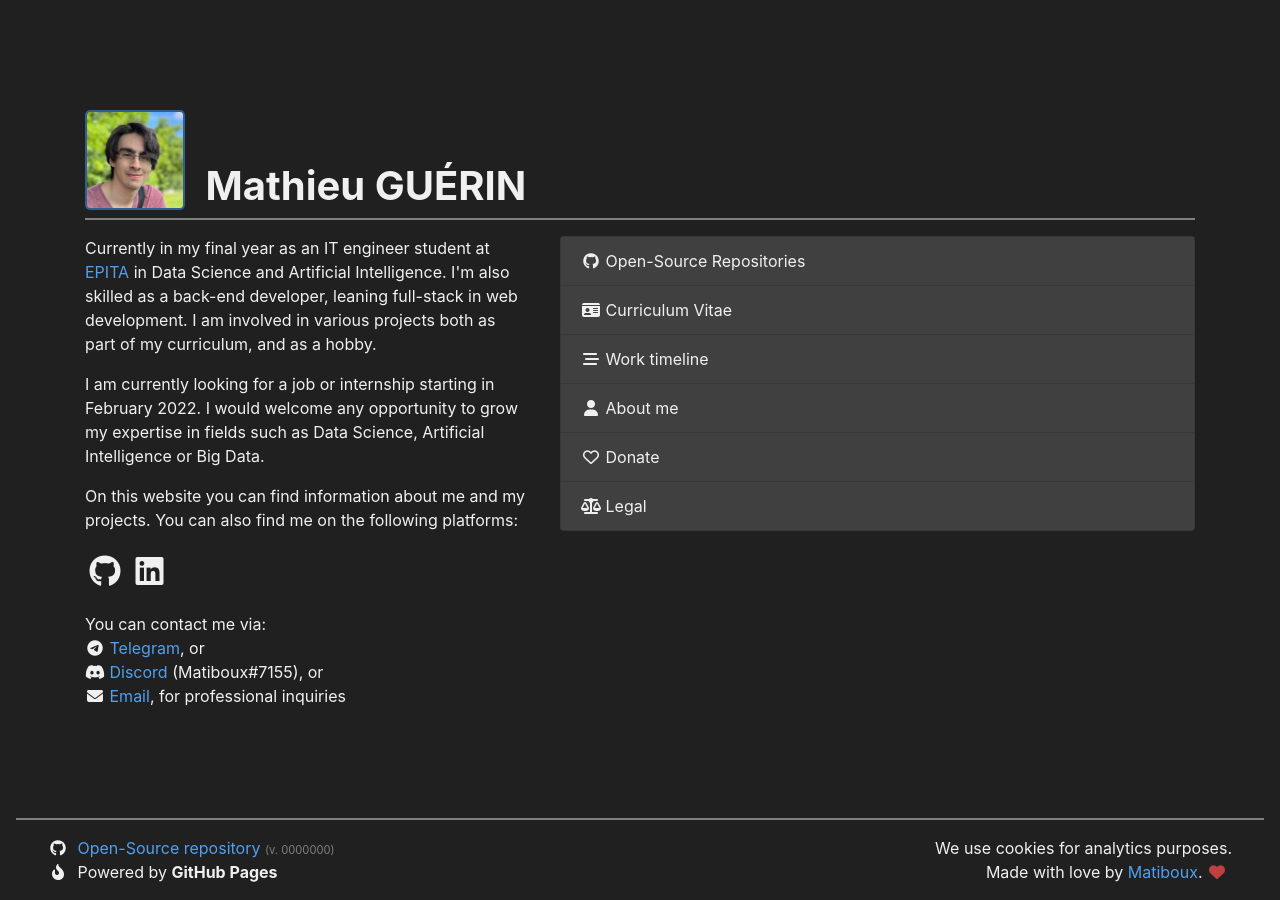
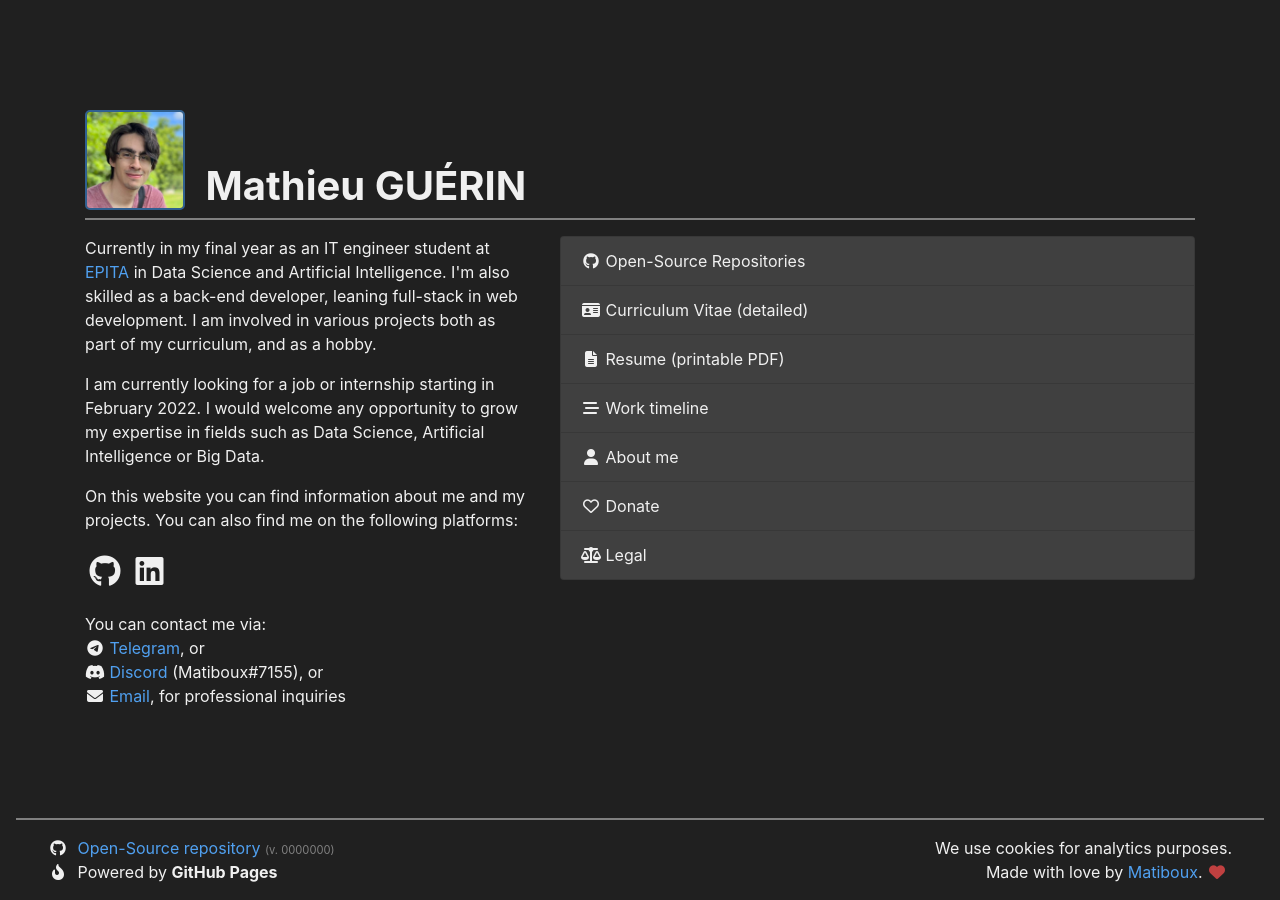
Before and after one commit to matiboux/matiboux.me, a Jekyll site: the page built from index.html, in a window 1280 px wide. Built offline with Jekyll 4.4.1, drawn with Linux system fonts in a browser that asks for light colours; nearby versions of some CDN libraries.

Commit message:
Add link to resume

```diff
--- a/index.html
+++ b/index.html
@@ -43,7 +43,9 @@ avatar:
 			<a href="https://opensource.matiboux.com/" class="list-group-item list-group-item-action">
 				<i class="fab fa-github fa-fw"></i> Open-Source Repositories</a>
 			<a href="{{ '/cv' | relative_url }}" class="list-group-item list-group-item-action">
-				<i class="fas fa-id-card fa-fw"></i> Curriculum Vitae</a>
+				<i class="fas fa-id-card fa-fw"></i> Curriculum Vitae (detailed)</a>
+			<a href="https://resume.matiboux.me/" class="list-group-item list-group-item-action">
+				<i class="fas fa-file-lines fa-fw"></i> Resume (printable PDF)</a>
 			<a href="{{ '/timeline' | relative_url }}" class="list-group-item list-group-item-action">
 				<i class="fas fa-stream fa-fw"></i> Work timeline</a>
 			<a href="{{ '/about' | relative_url }}" class="list-group-item list-group-item-action">
```
